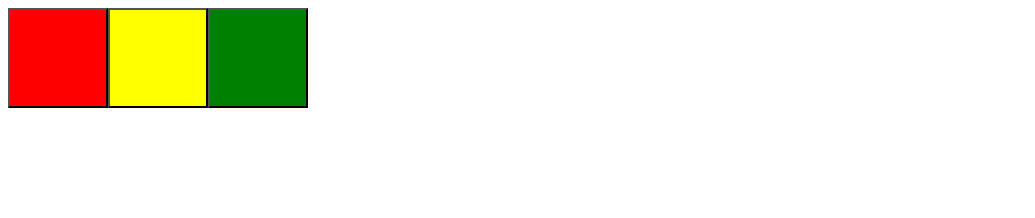
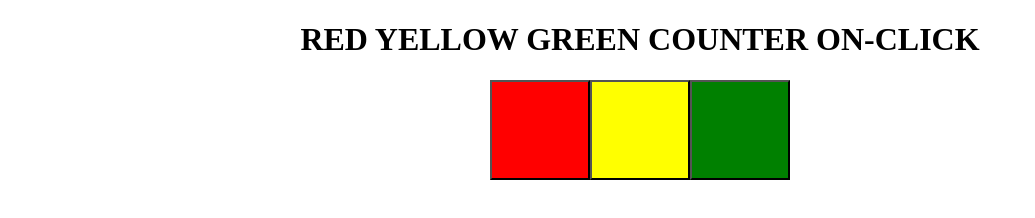
Before and after one commit to smitraut/red-yellow-green, a plain HTML site: page index.html in a window 1280 px wide. Shown: the whole page, without its empty margins (0-1035 px from the left). Drawn offline with Linux system fonts and the light colour scheme.

Commit message:
second commit

```diff
--- a/index.html
+++ b/index.html
@@ -5,10 +5,11 @@
     <meta name="viewport" content="width=device-width, initial-scale=1.0">
     <title>Dom Manipulation</title>
 </head>
-<body>
+<body style="text-align: center;">
+    <h1>RED YELLOW GREEN COUNTER ON-CLICK</h1>
 
 
-<div style="display: flex;">
+<div style="display: flex; justify-content: center;">
     <button class="colorSquare" id="red" style="height: 100px; width: 100px; background-color: red;" value="red"></button>
     <button class="colorSquare" id="yellow" style="height: 100px; width: 100px; background-color: yellow;" value="yellow"></button>
     <button class="colorSquare" id="green" style="height: 100px; width: 100px; background-color: green;" value="green"></button>
```
